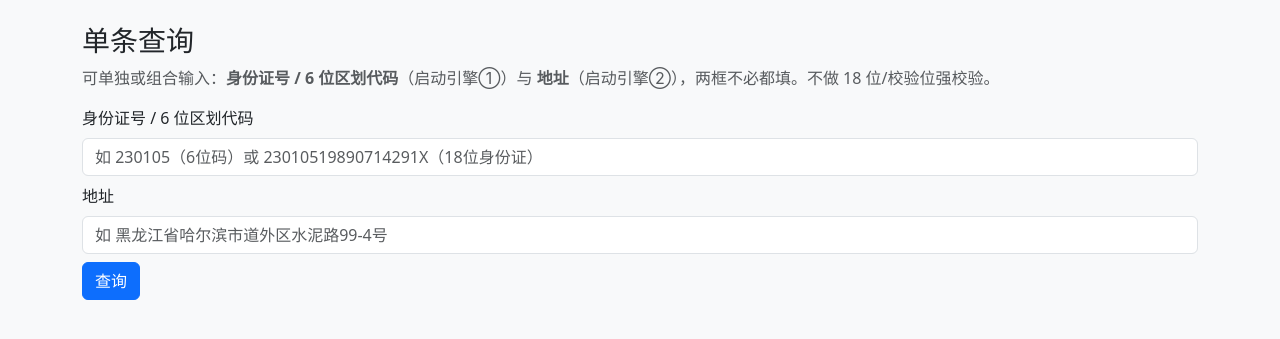
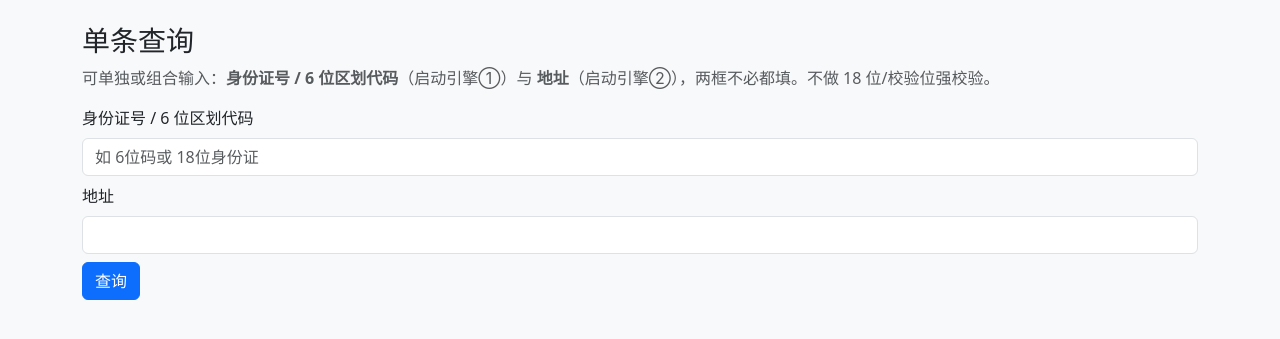
Before and after one commit to XIGUANG-CUI/district_matcher, a Flask app: page /query in a window 1280 px wide. Shown: the part 56-395 px from the top of the page. Run offline with Flask 3, Linux system fonts and the light colour scheme.

Commit message:
style(templates): 刪除示例

```diff
--- a/templates/query.html
+++ b/templates/query.html
@@ -10,13 +10,13 @@
         <label class="form-label">身份证号 / 6 位区划代码</label>
         <input type="text" name="id_card" class="form-control"
                value="{{ id_card }}"
-               placeholder="如 230105（6位码）或 23010519890714291X（18位身份证）">
+               placeholder="如 6位码或 18位身份证">
     </div>
     <div class="mb-2">
         <label class="form-label">地址</label>
         <input type="text" name="address" class="form-control"
                value="{{ address }}"
-               placeholder="如 黑龙江省哈尔滨市道外区水泥路99-4号">
+               placeholder="">
     </div>
     <button class="btn btn-primary">查询</button>
 </form>
```
